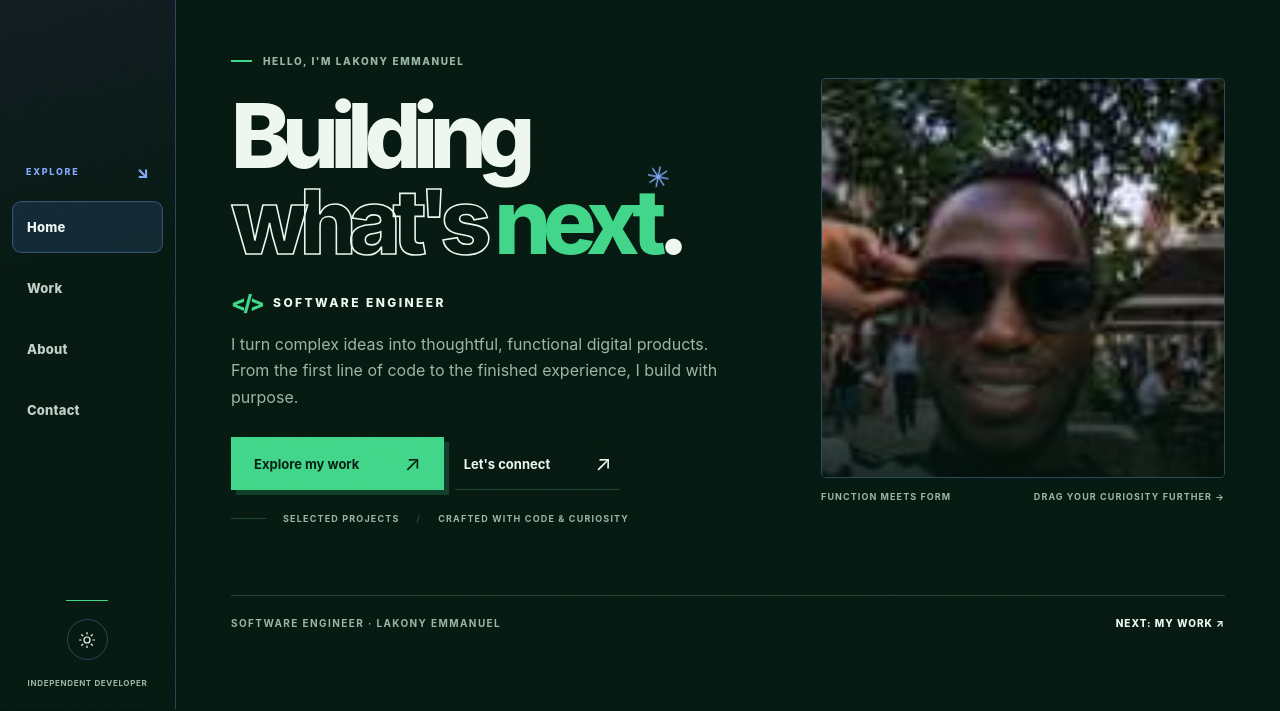
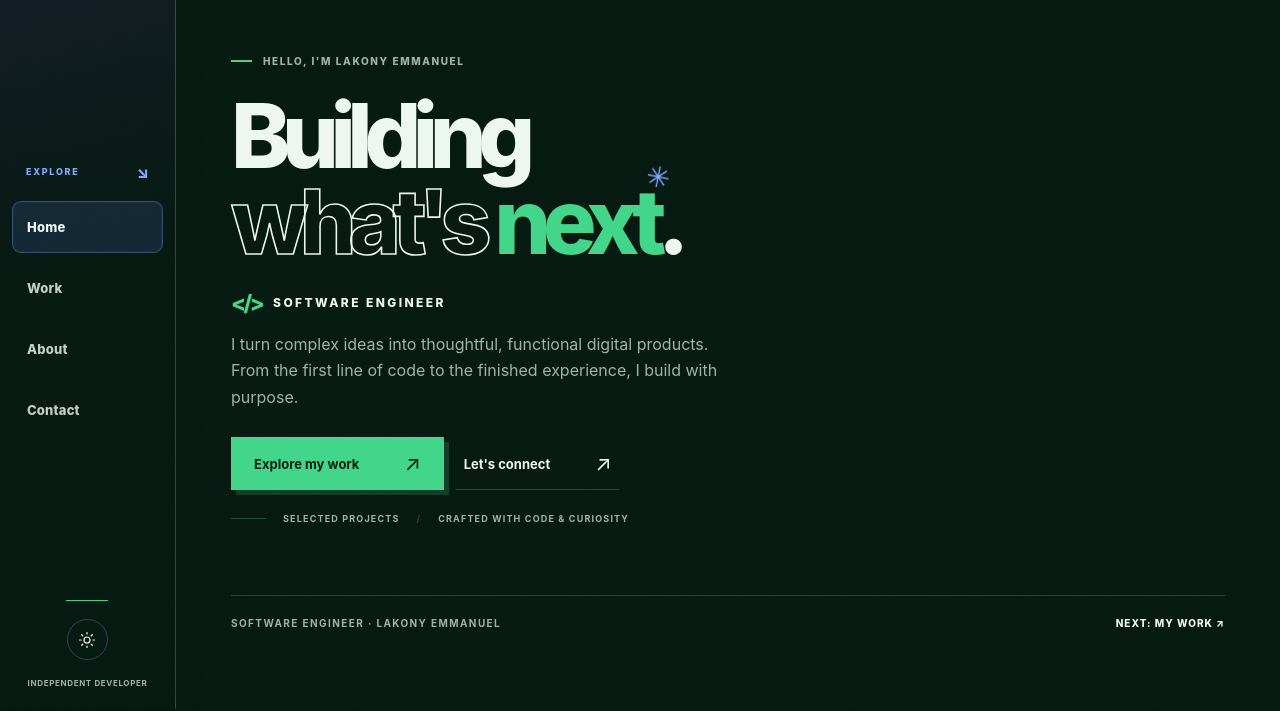
Before and after one commit to lakonyemma/portfolio, a plain HTML site: page index.html in a window 1280 px wide. Shown: the part 91-802 px from the top of the page. Drawn offline with Linux system fonts and the light colour scheme.

Commit message:
Remove profile image from homepage

```diff
--- a/index.html
+++ b/index.html
@@ -83,11 +83,7 @@
               </div>
               <div class="hero-meta"><span class="meta-line"></span><span>SELECTED PROJECTS</span><span class="meta-break">/</span><span>CRAFTED WITH CODE & CURIOSITY</span></div>
             </div>
-            <div class="hero-art-wrap" aria-hidden="true">
 
-              <div class="hero-art"><img class="hero-portrait" src="./assets/lakony-emmanuel.jpg" alt="Lakony Emmanuel smiling outdoors"></div>
-              <div class="art-bottom-label"><span>FUNCTION MEETS FORM</span><span>DRAG YOUR CURIOSITY FURTHER →</span></div>
-            </div>
           </div>
           <div class="home-footer"><span>SOFTWARE ENGINEER · LAKONY EMMANUEL</span><a href="#work" data-route="work">NEXT: MY WORK <span aria-hidden="true">↗</span></a></div>
         </section>
```
